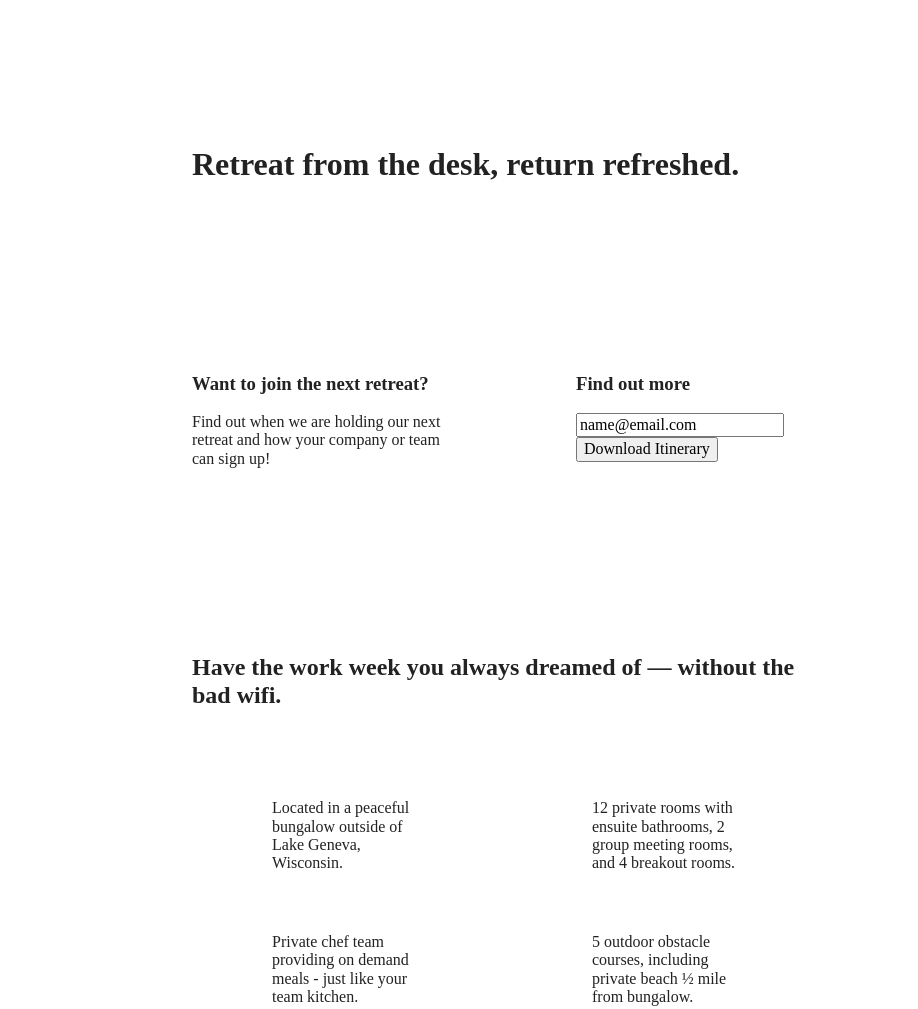
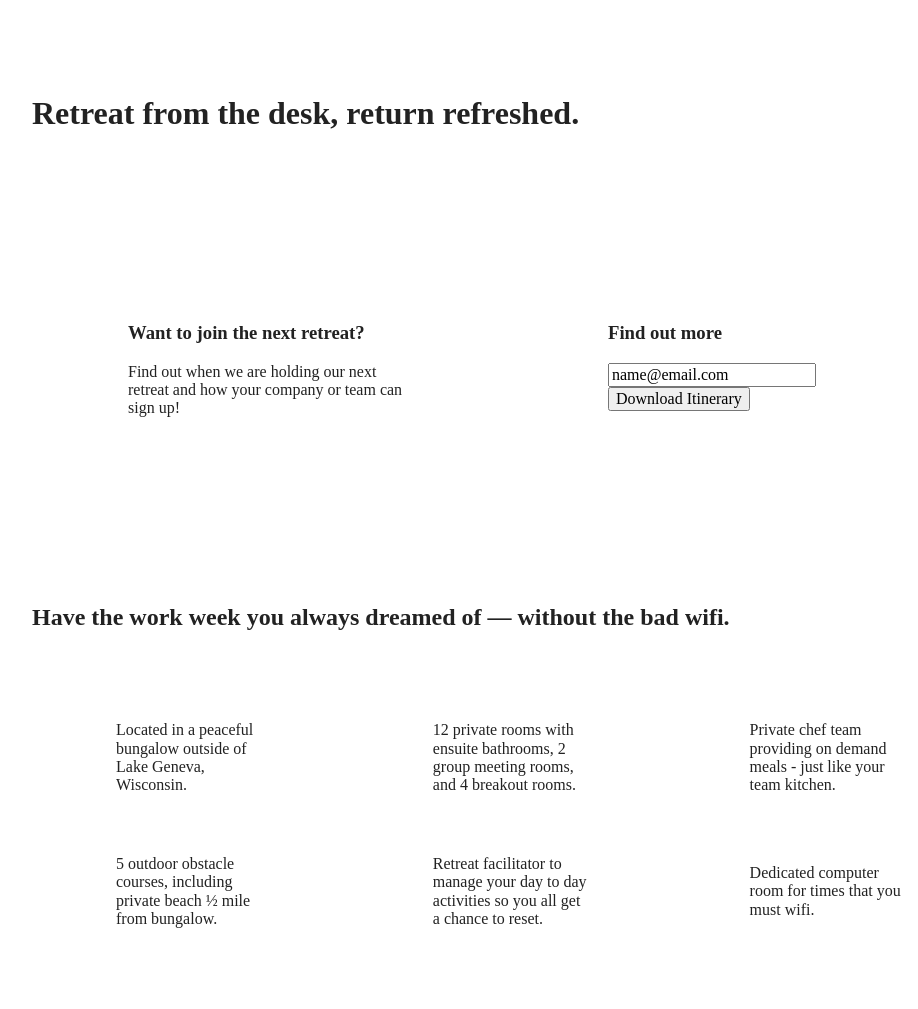
Before and after one commit to tatto218/unplugged, a website built with Parcel: page index.html in a window 1280 px wide. Shown: the part 200-1209 px from the top of the page, without its empty margins (128-1046 px from the left). Built offline with nearby package versions, Linux system fonts and the light colour scheme.

Commit message:
Added CSS for Desktop Style

```diff
--- a/css/main.css
+++ b/css/main.css
@@ -165,6 +165,7 @@ footer .social-icons p {
 
 footer .copyright {
   margin: 20px 0;
+  text-align: center;
 }
 
 /* -------------------- Mobile Styles - Homepage -------------------- */
@@ -369,6 +370,7 @@ aside {
    ========================================================================== */
 
 @media screen and (min-width: 768px) {
+
   /*---------Tablet Design here---------*/
   .content-wrapper {
     max-width: 640px;
@@ -397,6 +399,7 @@ aside {
   .header-divider {
     display: none;
   }
+
   /* Hero Area */
 
   /* Aside */
@@ -500,7 +503,57 @@ aside {
 }
 
 @media screen and (min-width: 1200px) {
-  /*---------Mobile Design here---------*/
+
+  /*---------Desktop Design here---------*/
+  .content-wrapper {
+    max-width: 960px;
+  }
+
+  /* Hero */
+  .hero-area h1 {
+    width: 60%;
+  }
+
+  /* Aside */
+  aside .content-wrapper {
+    justify-content: space-around;
+  }
+
+  aside .content-wrapper .form-description,
+  aside .content-wrapper .form {
+    width: 30%;
+  }
+
+  /* Features */
+
+  .features h2 {
+    width: 90%;
+  }
+
+  .features article {
+    flex-basis: 33%;
+  }
+
+  /* Reviews */
+  .reviews article div {
+    width: 42%;
+  }
+
+  /* ==========================================================================
+    About Page
+    ========================================================================== */
+
+  .mission h2,
+  .contact-section .content-wrapper h2 {
+    width: 95%;
+  }
+
+  /* ==========================================================================
+    FAQ Page
+    ========================================================================== */
+  .faq h2 {
+    width: 100%;
+  }
 
 }
 
```
